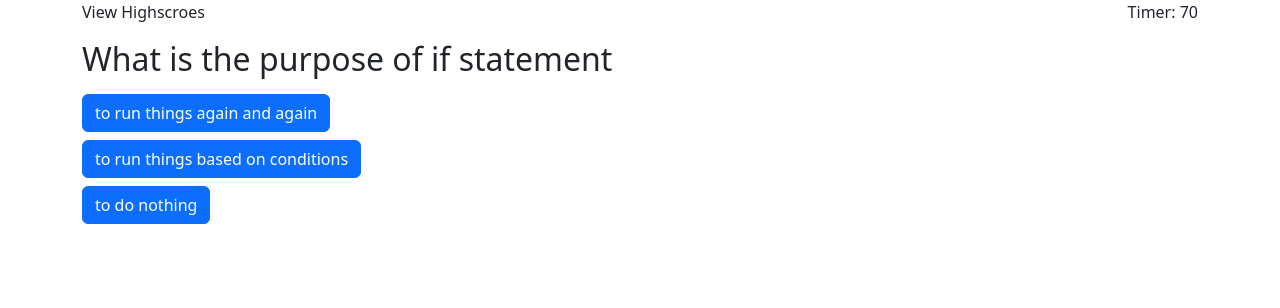
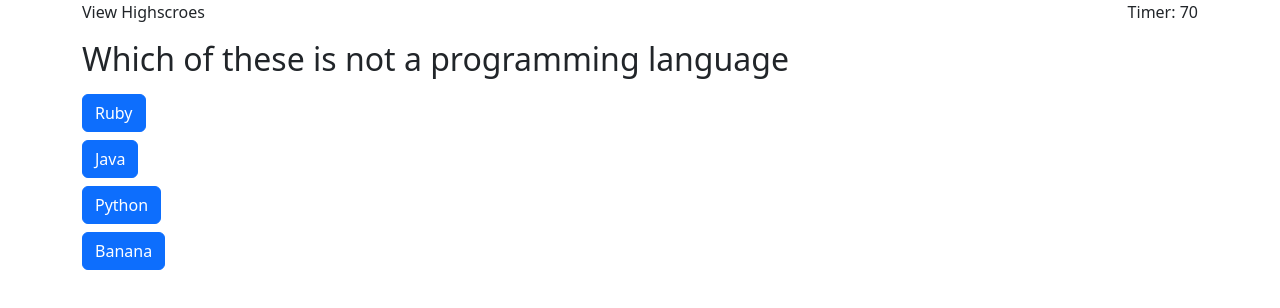
Before and after one commit to contehboy/challange4, a plain HTML site: page quiz.html in a window 1280 px wide. Drawn offline with nearby package versions, Linux system fonts and the light colour scheme.

Commit message:
challange 4 edited question

```diff
--- a/quiz.js
+++ b/quiz.js
@@ -8,33 +8,38 @@ const inputEl = document.querySelector(".input");
 
 const questions = [
   {
-    name: "What is the purpose of if statement",
-    answers: [
-      "to run things again and again",
-      "to run things based on conditions",
-      "to do nothing",
-    ],
-    correctAnswer: "to run things based on conditions",
+    name: "Which of these is not a programming language",
+    answers: ["Ruby", "Java", "Python", "Banana"],
+    correctAnswer: "Banana",
   },
 
   {
-    name: "What is the purpose of for loop",
+    name: "What is computer coding",
     answers: [
-      "to run things again and again",
-      "to run things based on conditions",
-      "to do nothing",
+      "List of function",
+      "TV show",
+      "Telling the computer what to do",
+      "List of signs",
     ],
-    correctAnswer: "to run things again and again",
+    correctAnswer: "Telling the computer what to do",
   },
 
   {
-    name: "What is the purpose of arrays",
-    answers: [
-      "to run things again and again",
-      "to run things based on conditions",
-      "to store multiple elements",
-    ],
-    correctAnswer: "to store multiple elements",
+    name: "How many window does python use?",
+    answers: ["One", "Four", "Two", "Five"],
+    correctAnswer: "Two",
+  },
+
+  {
+    name: "What word describe the set of instructions that computer need to do work",
+    answers: ["Blueprint", "Synopsis", "tAgenda", "Program"],
+    correctAnswer: "Program",
+  },
+
+  {
+    name: "What word describe characters that canbe moved in a scratch program?",
+    answers: ["Imp", "Goblin", "Pixie", "Sprites"],
+    correctAnswer: "Sprites",
   },
 ];
 
```
Also changed, not shown: index.html (+2 -2 lines).
